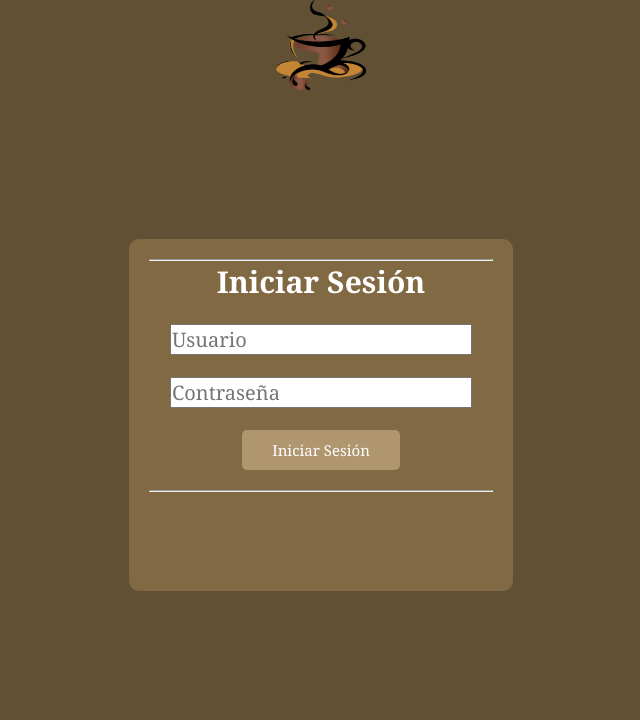
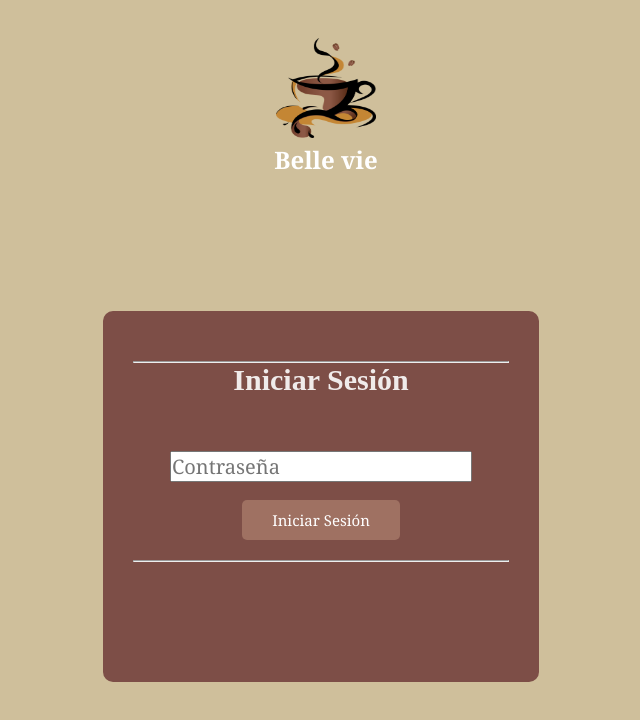
Before and after one commit to Oldream31/Login, a plain HTML site: page index.html in a window 1280 px wide. Shown: the whole page, without its empty margins (319-959 px from the left). Drawn offline with Linux system fonts and the light colour scheme.

```diff
--- a/diseño.css
+++ b/diseño.css
@@ -1,11 +1,10 @@
 header {
-    background-color: rgb(97, 80, 52);
+    background-color: rgb(207, 191, 155);
     color: rgb(255, 255, 255);
-    padding-left: 0px;
     font-family: Georgia, 'Times New Roman', Times, serif;
 }
 body {
-    background-color: rgb(97, 80, 52);
+    background-color: rgb(207, 191, 155);
 }
 .contenedor {
     display: flex;
@@ -14,6 +13,11 @@ body {
     align-items: flex-start;
 }
 
+.Logo {
+    margin-left: 10px;
+    margin-top: 3%;
+    text-align: center;
+}
 
 .posicionamiento {
     display: flex;
@@ -30,12 +34,13 @@ body {
 }
 
 .login {
-    padding: 20px;
+    padding: 30px;
+    padding-top: 50px;
     border-radius: 10px;
-    background-color: rgba(151, 123, 78, 0.587);
-    color:  rgb(255, 255, 255);
-    width: 30%;
-    height: 55%;
+    background-color: rgb(125, 78, 71);
+    color:  rgba(255, 255, 255, 0.888);
+    width: 34%;
+    height: 58%;
     text-align: center;
 }
 .h2 {
@@ -47,24 +52,29 @@ body {
  }
 
  button {
-    color: white; /* Cambia el color del texto del botón a blanco */
-    background-color:  rgb(176, 150, 111); /* Cambia el color de fondo del botón a azul */
-    border: none; /* Quita el borde del botón*/
-    padding: 10px 30px; /* Añade un relleno al botón*/
-    border-radius: 5px; /* Añade esquinas redondeadas al botón*/
+    color: white;
+    background-color:  rgb(159, 113, 98);
+    border: none;
+    padding: 10px 30px;
+    border-radius: 5px;
     font-family: Georgia, 'Times New Roman', Times, serif;
     font-size: 15px;
+    transition: background-color 0.5s;
 }
+button:hover {
+    background-color: #e7c79c;
+  }
+
+
 
 input[type="text"],
 input[type="password"] {
-    font-size: 20px; /* Cambia el tamaño del texto del campo de entrada  */
-    font-family: Georgia, 'Times New Roman', Times, serif; /* Cambia el tipo de letra o fuente */
+    font-size: 20px;
+    font-family: Georgia, 'Times New Roman', Times, serif;
 }
 
-*{
+* {
     margin: 0;
     padding: 0;
     box-sizing: border-box;
-    font-family: Georgia, 'Times New Roman', Times, serif;
 }
--- a/index.html
+++ b/index.html
@@ -3,41 +3,46 @@
 <head>
     <meta charset="UTF-8">
     <meta name="viewport" content="width=device-width, initial-scale=1.0">
-    <title><Casa de cafe></title>
+    <title>Belle vie</title>
     <link rel="stylesheet" href="diseño.css">
     <style>
         .nombre {
             width: 89%;
-            margin-right: 18px; /* Ajusta el margen derecho para reducir el espacio */
+            margin-right: 18px;
         }
     </style>
 </head>
 <body>
 
 <header>
-        <div class="contenedor">
+    <div class="contenedor">
         <div class="Logo">
-            <img src="coffee.png" width="90" height="90">
+            <img src="coffee.png" width="100" height="100">
+            <h2>Belle vie</h2>
         </div>
+    </div>
 </header>
+
 <main>
     <div class="posicionamiento">
         <nav class="login">
             <article>
                 <hr>
-                <h2 class="h2"> Iniciar Sesión </h2>
+                <h2 class="h2">Iniciar Sesión</h2>
                 <br>
-                <form>
-                    <input type="text" placeholder="Usuario">
+                <form id="loginForm"> <!-- Asigno id al formulario -->
                     <br> <br>
-                    <input type="password" placeholder="Contraseña">
+                    <input type="password" id="password" placeholder="Contraseña" required> <!-- Asigno id al input de contraseña -->
                     <br> <br>
-                    <a href="index.html"><button type="button" id="margen">Iniciar Sesión</button></a>
+                    <button type="submit" id="margen">Iniciar Sesión</button> <!-- Cambié type="button" a type="submit" -->
                     <hr>
                 </form>
             </article>
         </nav>
     </div>
 </main>
+
+<script src="parte2.js"></script>
+
 </body>
 </html>
--- /dev/null
+++ b/parte2.js
@@ -0,0 +1,18 @@
+document.getElementById("loginForm").addEventListener("submit", function(event) {
+    event.preventDefault(); // Evita el envío del formulario
+
+    // Usuario y contraseña predefinidos
+    const correctUsername = "jenifer";  // Cambia "miUsuario" por el usuario que desees
+    const correctPassword = "777"; // Cambia "miContraseña" por la contraseña que desees
+
+    // Obtener los valores ingresados
+    const usernameInput = document.getElementById("username").value;
+    const passwordInput = document.getElementById("password").value;
+
+    // Validar usuario y contraseña
+    if (usernameInput === correctUsername && passwordInput === correctPassword) {
+        window.location.href = "hola.html"; // Redirigir si es correcto
+    } else {
+        alert("Usuario o contraseña incorrectos. Inténtalo de nuevo."); // Mostrar mensaje de error
+    }
+});
```
Also changed, not shown: hola.html (added, +12 -0 lines).
